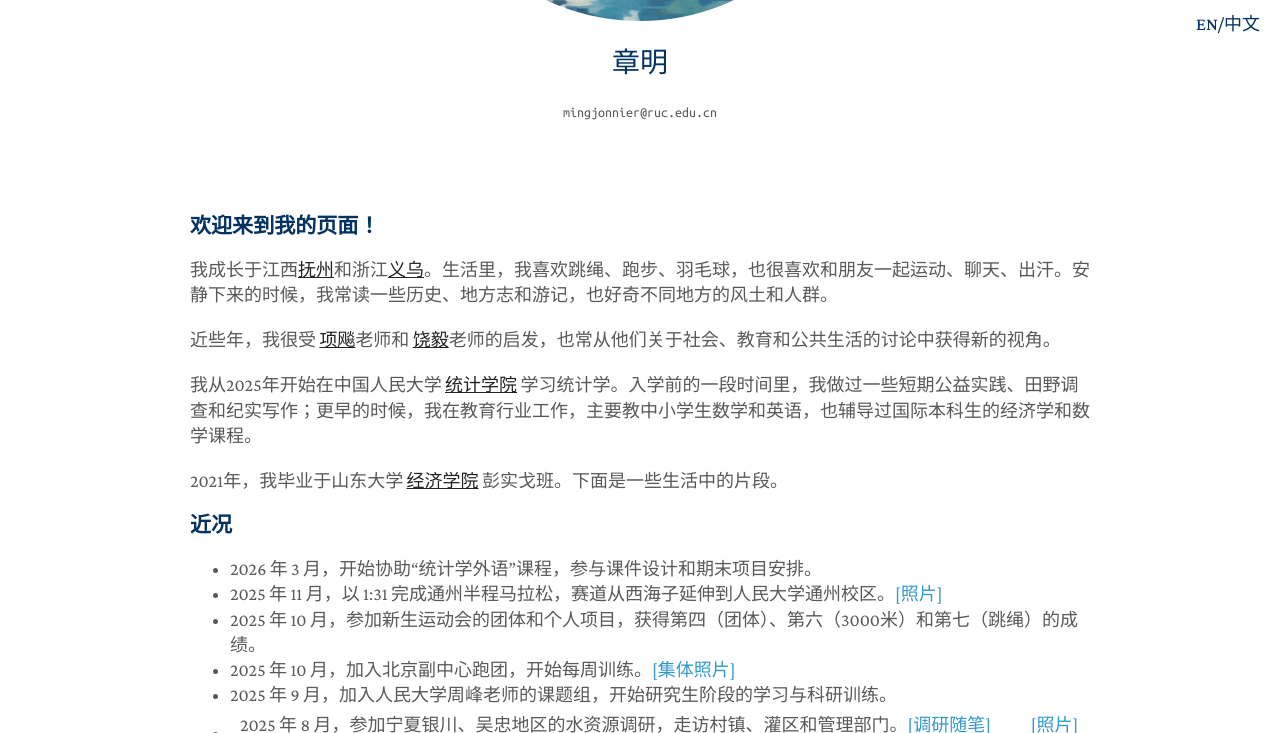
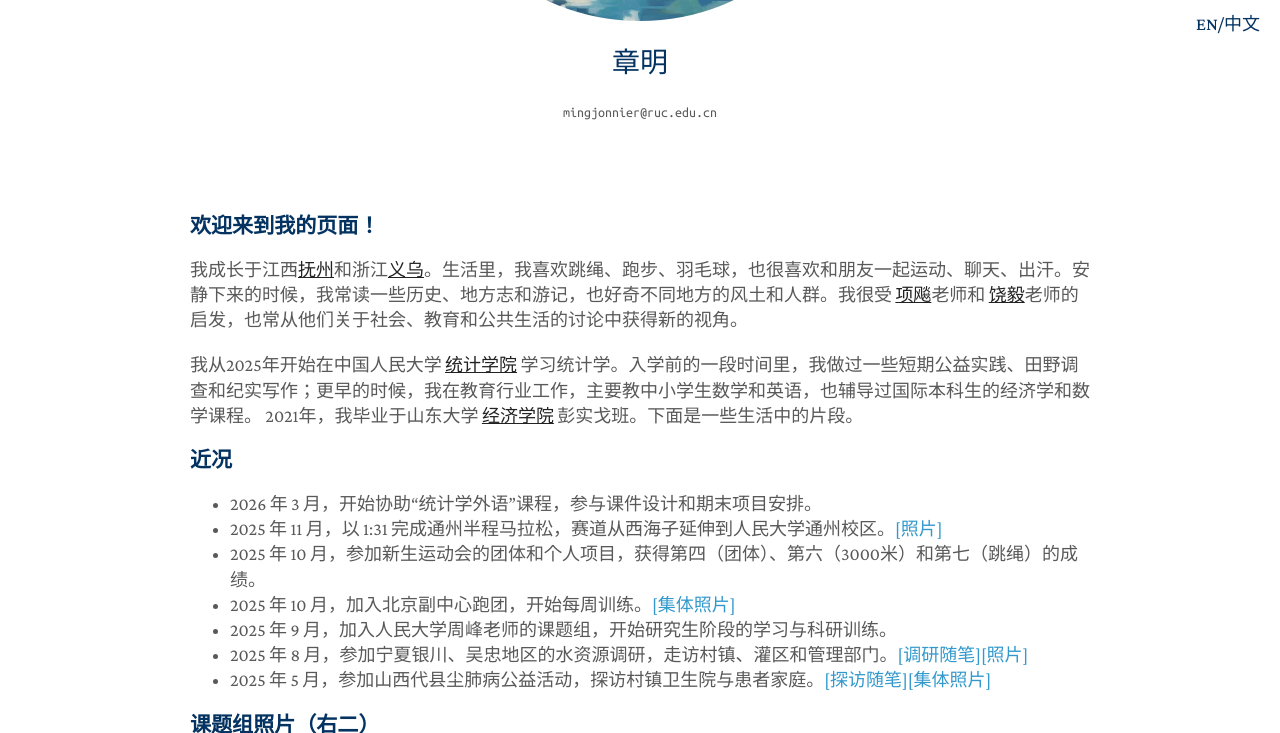
Before and after one commit to zhangming4153/zhangming4153.github.io, a Jekyll site: the page built from cn/index.md, in a window 1280 px wide and 900 px high, scrolled down 474 px, cut to the strip 0-733 px from the top of the window. Built offline with Jekyll 4.4.1, drawn with Linux system fonts in a browser that asks for light colours; a style sheet for code colours, icons or effects is not loaded.

Commit message:
Update index.md

```diff
--- a/cn/index.md
+++ b/cn/index.md
@@ -6,11 +6,7 @@ title: 章明
 ### 欢迎来到我的页面！
 
 <p>
-我成长于江西<a href="https://baike.baidu.com/item/抚州市/520352"><strong><u>抚州</u></strong></a>和浙江<a href="https://en.wikipedia.org/wiki/Yiwu"><strong><u>义乌</u></strong></a>。生活里，我喜欢跳绳、跑步、羽毛球，也很喜欢和朋友一起运动、聊天、出汗。安静下来的时候，我常读一些历史、地方志和游记，也好奇不同地方的风土和人群。
-</p>
-
-<p>
-近些年，我很受
+我成长于江西<a href="https://baike.baidu.com/item/抚州市/520352"><strong><u>抚州</u></strong></a>和浙江<a href="https://en.wikipedia.org/wiki/Yiwu"><strong><u>义乌</u></strong></a>。生活里，我喜欢跳绳、跑步、羽毛球，也很喜欢和朋友一起运动、聊天、出汗。安静下来的时候，我常读一些历史、地方志和游记，也好奇不同地方的风土和人群。我很受
 <a href="https://baike.baidu.com/item/项飙/23318243"><strong><u>项飚</u></strong></a>老师和
 <a href="https://en.wikipedia.org/wiki/Rao_Yi"><strong><u>饶毅</u></strong></a>老师的启发，也常从他们关于社会、教育和公共生活的讨论中获得新的视角。
 </p>
@@ -19,9 +15,6 @@ title: 章明
 我从2025年开始在中国人民大学
 <a href="http://stat.ruc.edu.cn"><strong><u>统计学院</u></strong></a>
 学习统计学。入学前的一段时间里，我做过一些短期公益实践、田野调查和纪实写作；更早的时候，我在教育行业工作，主要教中小学生数学和英语，也辅导过国际本科生的经济学和数学课程。
-</p>
-
-<p>
 2021年，我毕业于山东大学
 <a href="https://www.econ.sdu.edu.cn"><strong><u>经济学院</u></strong></a>
 彭实戈班。下面是一些生活中的片段。
@@ -33,8 +26,8 @@ title: 章明
 - 2025 年 10 月，参加新生运动会的团体和个人项目，获得第四（团体）、第六（3000米）和第七（跳绳）的成绩。
 - 2025 年 10 月，加入北京副中心跑团，开始每周训练。[[集体照片]](/assets/tongz_group.png)
 - 2025 年 9 月，加入人民大学周峰老师的课题组，开始研究生阶段的学习与科研训练。
-- 2025 年 8 月，参加宁夏银川、吴忠地区的水资源调研，走访村镇、灌区和管理部门。[[调研随笔]](/assets/Ningxia.pdf) | [[照片]](/assets/alashan_202507.jpg)
-- 2025 年 5 月，参加山西代县尘肺病公益活动，探访村镇卫生院与患者家庭。[[探访随笔]](/assets/Shanxi.pdf) | [[集体照片]](/assets/daai_202505.jpg)
+- 2025 年 8 月，参加宁夏银川、吴忠地区的水资源调研，走访村镇、灌区和管理部门。[[调研随笔]](/assets/Ningxia.pdf)[[照片]](/assets/alashan_202507.jpg)
+- 2025 年 5 月，参加山西代县尘肺病公益活动，探访村镇卫生院与患者家庭。[[探访随笔]](/assets/Shanxi.pdf)[[集体照片]](/assets/daai_202505.jpg)
 
 
 ### 课题组照片（右二）
```
